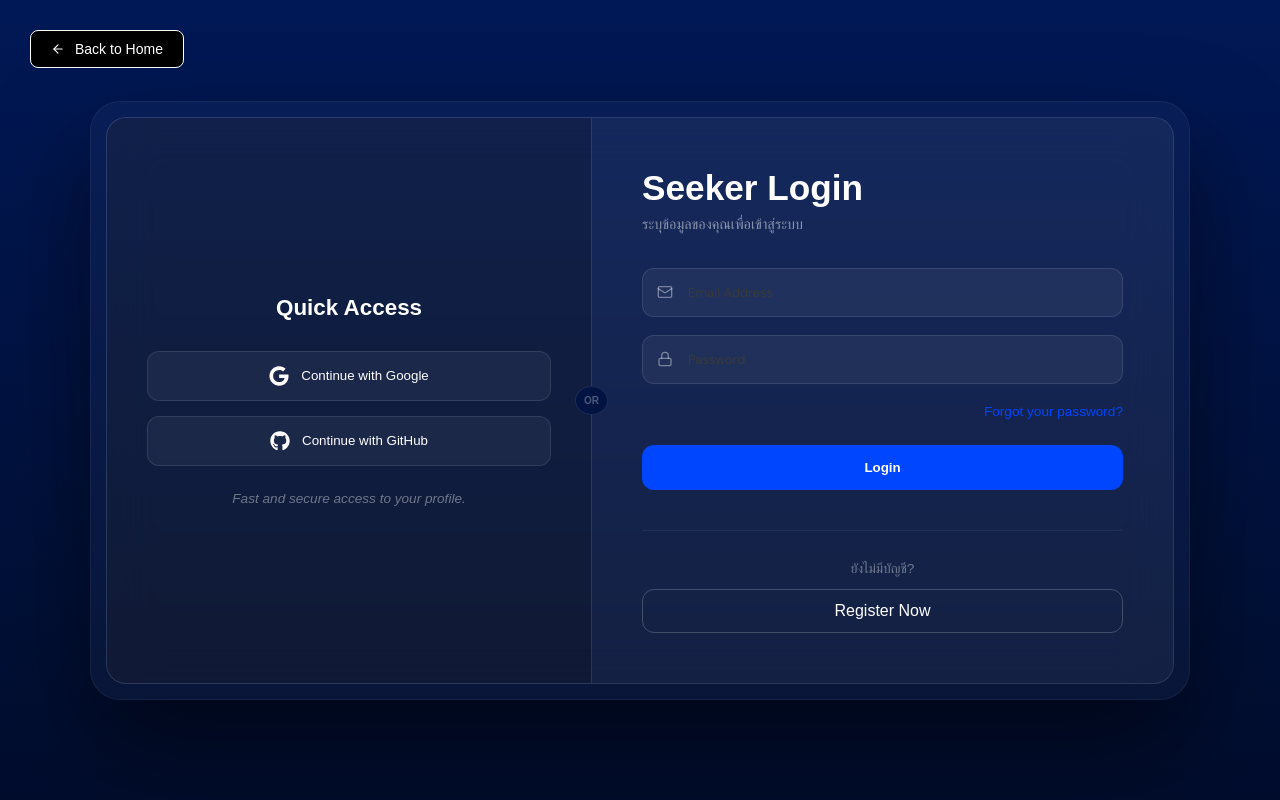
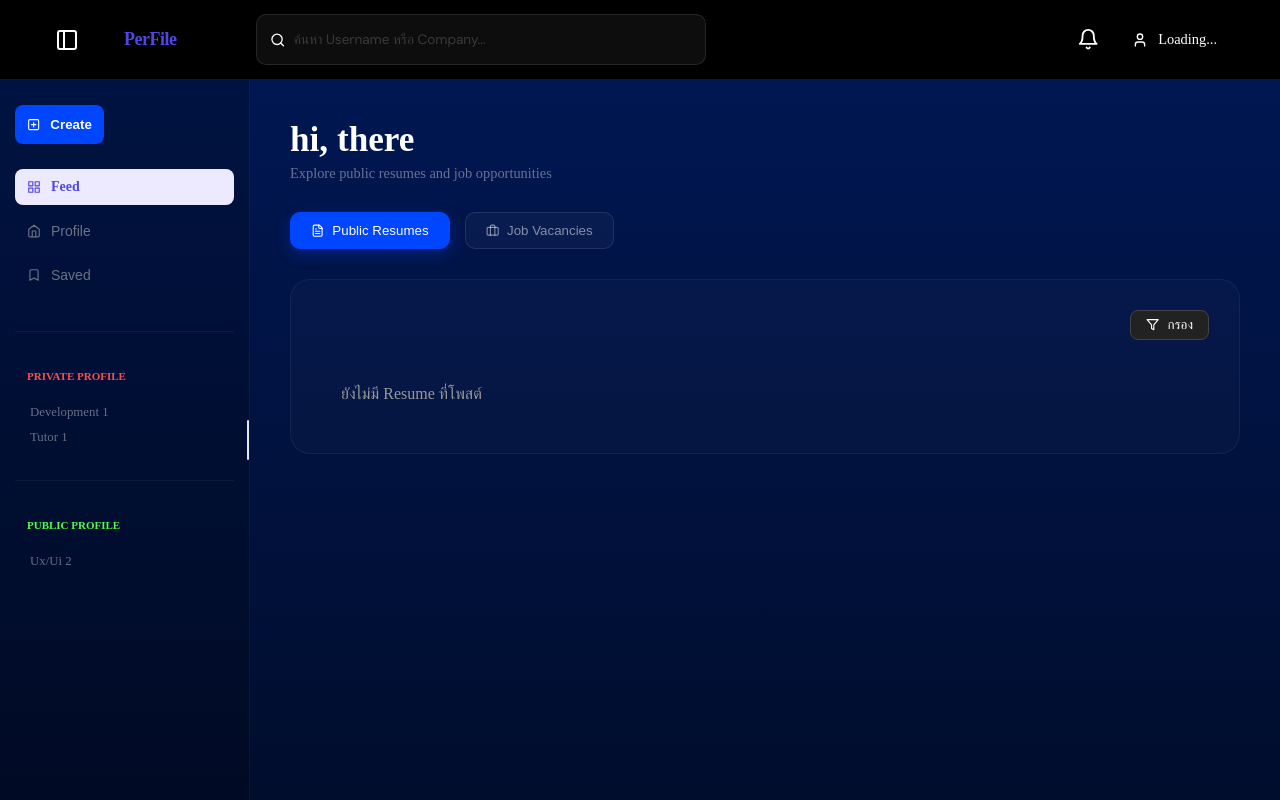
Before and after one commit to ptnsin/PerFile, a React (Vite) app in the folder frontend/: page /feed in a window 1280 px wide. Before the commit this address led to /login. Built offline with nearby package versions, Linux system fonts and the light colour scheme; a web font is replaced by a local one.

Commit message:
Userfeed ขยะๆ เดะมาแก้ใหม่

```diff
--- a/frontend/src/App.jsx
+++ b/frontend/src/App.jsx
@@ -12,6 +12,7 @@ import UsersFeed from "./pages/UsersFeed";
 import Resume from "./pages/Resume";
 import ViewResume from "./pages/ViewResume";
 import UserProfile from "./pages/Userprofile";
+import Saved from "./pages/Saved";
 import HrFeed from "./pages/HrFeed";
 import HRProfile from "./pages/HRProfile";
 // import PrivateFeed from "./pages/Private Profile";
@@ -33,6 +34,7 @@ function App() {
           <Route path="/resume" element={<Resume />} />
           <Route path="/view-resume/:id" element={<ViewResume />} />
           <Route path="/profile" element={<UserProfile />} />
+          <Route path="/saved" element={<Saved />} />
           <Route path="/hr-feed" element={<HrFeed />} />
 
           {/* <Route path="/private-feed" element={<PrivateFeed />} /> */}
--- /dev/null
+++ b/frontend/src/pages/Saved.jsx
@@ -0,0 +1,61 @@
+import React from "react";
+import { useNavigate } from "react-router-dom";
+import { useResumes } from "./ResumeContext";
+
+const Saved = () => {
+  const navigate = useNavigate();
+  const { privateResumes, removePrivate } = useResumes();
+
+  return (
+    <div style={{ padding: "40px", color: "#fff", background: "#001a43", minHeight: "100vh" }}>
+      <h1>Saved</h1>
+      <p>รวมรายการที่คุณบันทึกไว้จะแสดงที่หน้านี้</p>
+
+      {privateResumes.length === 0 ? (
+        <p>คุณยังไม่มี resume ที่บันทึกไว้ กดปุ่มที่หน้า Feed หรือ Profile เพื่อสร้าง/บันทึก Resume</p>
+      ) : (
+        <div style={{ marginTop: 16 }}>
+          <p>รายการที่บันทึก ({privateResumes.length})</p>
+          <div style={{ display: "grid", gap: 12, marginTop: 12 }}>
+            {privateResumes.map((resume) => (
+              <div
+                key={resume.id}
+                style={{ background: "#fff", color: "#0f172a", borderRadius: 10, padding: 14, display: "flex", justifyContent: "space-between", alignItems: "center" }}
+              >
+                <div>
+                  <h3 style={{ margin: 0 }}>{resume.title}</h3>
+                  <p style={{ margin: "4px 0 0", fontSize: 14, color: "#475569" }}><b>Owner:</b> {resume.owner}</p>
+                  <p style={{ margin: "4px 0 0", fontSize: 12, color: "#64748b" }}>สร้างเมื่อ {resume.createdAt}</p>
+                </div>
+
+                <div style={{ display: "flex", gap: 8 }}>
+                  <button
+                    style={{ padding: "6px 10px", borderRadius: 6, border: "1px solid #0ea5e9", background: "#ffffff", color: "#0f172a", cursor: "pointer" }}
+                    onClick={() => navigate(`/view-resume/${resume.id}`)}
+                  >
+                    ดู Resume
+                  </button>
+                  <button
+                    style={{ padding: "6px 10px", borderRadius: 6, border: "1px solid #ef4444", background: "#ef4444", color: "#fff", cursor: "pointer" }}
+                    onClick={() => removePrivate(resume.id)}
+                  >
+                    ลบ
+                  </button>
+                </div>
+              </div>
+            ))}
+          </div>
+        </div>
+      )}
+
+      <button
+        style={{ padding: "10px 14px", fontSize: "16px", marginTop: "24px" }}
+        onClick={() => navigate("/feed")}
+      >
+        กลับไปหน้า Feed
+      </button>
+    </div>
+  );
+};
+
+export default Saved;
--- a/frontend/src/pages/UsersFeed.jsx
+++ b/frontend/src/pages/UsersFeed.jsx
@@ -1,4 +1,4 @@
-import React, { useState, useRef, useEffect } from "react";
+import React, { useState, useRef, useEffect, useMemo } from "react";
 import { Link, useNavigate } from "react-router-dom";
 import { useResumes } from "./ResumeContext";
 import {
@@ -11,11 +11,23 @@ import "../styles/UsersFeed.css";
 function UsersFeed() {
   const [activeTab, setActiveTab] = useState("resume");
   const [userData, setUserData] = useState(null);
+  const [searchTerm, setSearchTerm] = useState("");
+  const [isFilterOpen, setIsFilterOpen] = useState(false);
   const [isUserMenuOpen, setIsUserMenuOpen] = useState(false);
   const [isSidebarOpen, setIsSidebarOpen] = useState(true);
   const sidebarRef = useRef(null);
   const navigate = useNavigate();
   const { publishedResumes } = useResumes();
+
+  const filteredResumes = useMemo(() => {
+    const normalizedSearch = searchTerm.trim().toLowerCase();
+    return publishedResumes.filter((resume) => {
+      if (!normalizedSearch) return true;
+      const title = resume.title?.toLowerCase() || "";
+      const owner = resume.owner?.toLowerCase() || "";
+      return title.includes(normalizedSearch) || owner.includes(normalizedSearch);
+    });
+  }, [publishedResumes, searchTerm]);
 
   const toggleSidebar = () => {
     if (isSidebarOpen) {
@@ -26,7 +38,10 @@ function UsersFeed() {
 
  useEffect(() => {
   const sidebar = sidebarRef.current;
+  if (!sidebar) return;
+
   const handle = sidebar.querySelector(".sidebar-handle");
+  if (!handle) return;
 
   let dragging = false;
   let startX = 0;
@@ -70,8 +85,7 @@ function UsersFeed() {
     try {
       const token = localStorage.getItem("token");
       if (!token) {
-        // ถ้าไม่มี token ให้เด้งกลับหน้า login
-        navigate("/login");
+        // ถ้าไม่มี token ก็ไม่ต้อง fetch user แต่หน้า feed ยังเปิดได้
         return;
       }
 
@@ -85,9 +99,8 @@ function UsersFeed() {
         const data = await response.json();
         setUserData(data.user); // เก็บข้อมูล user (id, fullName, avatar, etc.)
       } else {
-        // ถ้า token หมดอายุ หรือผิดพลาด
+        // ถ้า token หมดอายุ หรือผิดพลาด ก็ clear token แต่ไม่ redirect
         localStorage.removeItem("token");
-        navigate("/login");
       }
     } catch (error) {
       console.error("Fetch user error:", error);
@@ -119,7 +132,12 @@ function UsersFeed() {
           <div className="nav-logo">PerFile</div>
           <div className="nav-search-wrapper">
             <LuSearch className="search-icon" />
-            <input type="text" placeholder="ค้นหา Username หรือ Company..." />
+            <input
+              type="text"
+              placeholder="ค้นหา Username หรือ Company..."
+              value={searchTerm}
+              onChange={(e) => setSearchTerm(e.target.value)}
+            />
           </div>
         </div>
 
@@ -129,7 +147,7 @@ function UsersFeed() {
           </button>
 
           <div className="user-profile-wrapper" style={{ position: 'relative' }}>
-    <div className="user-profile-dropdown" onClick={() => setIsUserMenuOpen(!isUserMenuOpen)}>
+            <div className="user-profile-dropdown" onClick={() => setIsUserMenuOpen(!isUserMenuOpen)}>
       {userData?.avatar ? (
         <img src={userData.avatar}
         alt="Profile" className="nav-avatar-img"
@@ -166,8 +184,8 @@ function UsersFeed() {
           <div className="sidebar-menu">
             <button className="create-btn" onClick={() => navigate('/resume')}><FiPlusSquare/> Create</button>
             <Link to="/feed" className="menu-item active"><FiGrid /> Feed</Link>
-            <button className="menu-item"><FiHome /> Profile</button>
-            <button className="menu-item"><LuBookmark /> Saved</button>
+            <button className="menu-item" onClick={() => navigate('/profile')}><FiHome /> Profile</button>
+            <button className="menu-item" onClick={() => navigate('/saved')}><LuBookmark /> Saved</button>
           </div>
 
           <div className="sidebar-section">
@@ -207,13 +225,32 @@ function UsersFeed() {
 
           <div className="content-scroll-area">
             <div className="filter-bar">
-              <button className="filter-btn"><LuFilter /> กรอง</button>
+              <button
+                className="filter-btn"
+                onClick={() => setIsFilterOpen((prev) => !prev)}
+              >
+                <LuFilter /> กรอง
+              </button>
             </div>
+            {isFilterOpen && (
+              <div className="filter-panel">
+                <p style={{ margin: "0 0 8px" }}>ตัวอย่างตั้งค่า filter:</p>
+                <button
+                  className="filter-option"
+                  onClick={() => {
+                    setSearchTerm("");
+                    setIsFilterOpen(false);
+                  }}
+                >
+                  ล้าง filter
+                </button>
+              </div>
+            )}
 
             <div className="cards-grid">
               {activeTab === "resume" ? (
-                publishedResumes.length > 0 ? (
-                  publishedResumes.map((resume) => (
+                filteredResumes.length > 0 ? (
+                  filteredResumes.map((resume) => (
                     <div key={resume.id} className="feed-card resume-border" onClick={() => navigate(`/view-resume/${resume.id}`)} style={{ cursor: "pointer" }}>
                       <div className="card-info">
                         <h3 className="resume-title">{resume.title}</h3>
--- a/frontend/src/pages/ViewResume.jsx
+++ b/frontend/src/pages/ViewResume.jsx
@@ -142,9 +142,10 @@ const styles = `
 export default function ViewResume() {
   const { id } = useParams();
   const navigate = useNavigate();
-  const { publishedResumes } = useResumes();
+  const { publishedResumes, privateResumes } = useResumes();
 
-  const resume = publishedResumes.find(r => r.id === parseInt(id));
+  const resumeId = parseInt(id);
+  const resume = publishedResumes.find(r => r.id === resumeId) || privateResumes.find(r => r.id === resumeId);
 
   if (!resume) {
     return (
```
